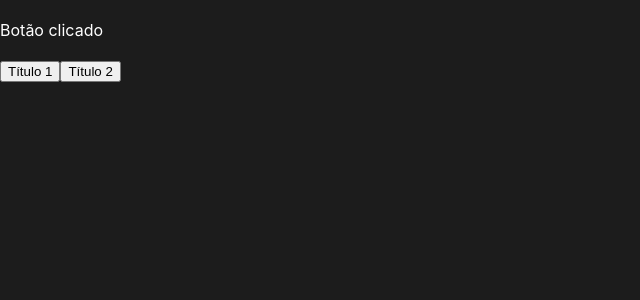
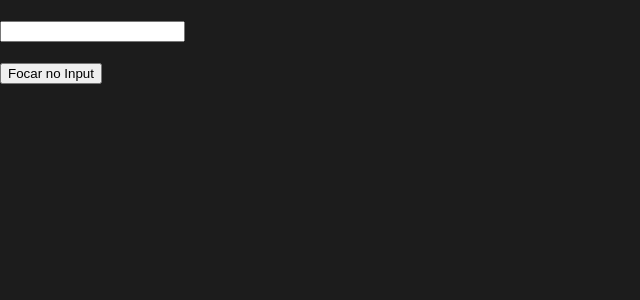
Before and after one commit to michaelrlas/DEVinHouse_Modulo_1-Front-end, a React (Create React App) app in the folder Semana 9/semana_nove/: page / in a window 1280 px wide. Shown: the top 300 px of the page, without its empty margins (0-640 px from the left). Built offline with nearby package versions, Linux system fonts and the light colour scheme.

Commit message:
ex05 useRef com autofocus

```diff
--- a/Semana 9/semana_nove/src/index.js
+++ b/Semana 9/semana_nove/src/index.js
@@ -9,6 +9,7 @@ import ListaLivros from './pages/ex01reacthook';
 import ChangeConsole from './pages/ex02useeffect';
 import ClickCounter from './pages/ex03useeffectcontar';
 import ChangeTitle from './pages/ex04title';
+import ClickFocus from './pages/ex05useref';
 
 const root = ReactDOM.createRoot(document.getElementById('root'));
 root.render(
@@ -19,7 +20,8 @@ root.render(
     {/* <ListaLivros /> */}
     {/* <ChangeConsole /> */}
     {/* <ClickCounter /> */}
-    <ChangeTitle />
+    {/* <ChangeTitle /> */}
+    <ClickFocus />
   </React.StrictMode>
 );
 
--- a/Semana 9/semana_nove/src/pages/ex05useref/index.js
+++ b/Semana 9/semana_nove/src/pages/ex05useref/index.js
@@ -0,0 +1,24 @@
+// [M1S09] Ex 05 - Com o hook useRef, crie um código que simule o evento "focus" do input
+
+import React, { useEffect, useRef } from 'react';
+
+export default function ClickFocus() {
+  const inputElement = useRef();
+
+  function handleClick() {
+    inputElement.current.focus();
+  }
+
+  useEffect(() => {}, []);
+
+  return (
+    <div>
+      <br />
+      <input type="text" ref={inputElement}></input>
+      <div>
+        <br />
+        <button onClick={handleClick}>Focar no Input</button>
+      </div>
+    </div>
+  );
+}
```
